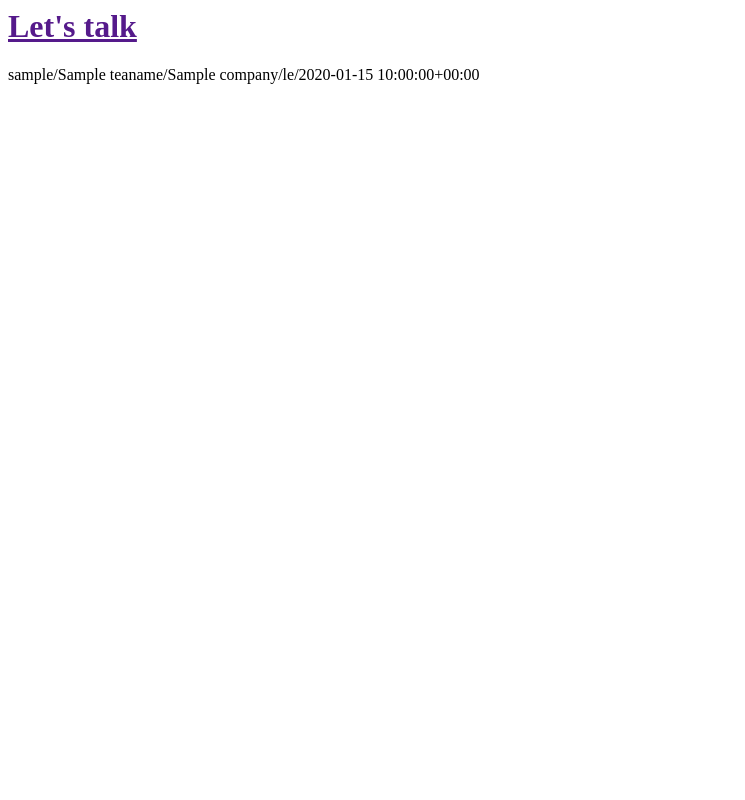
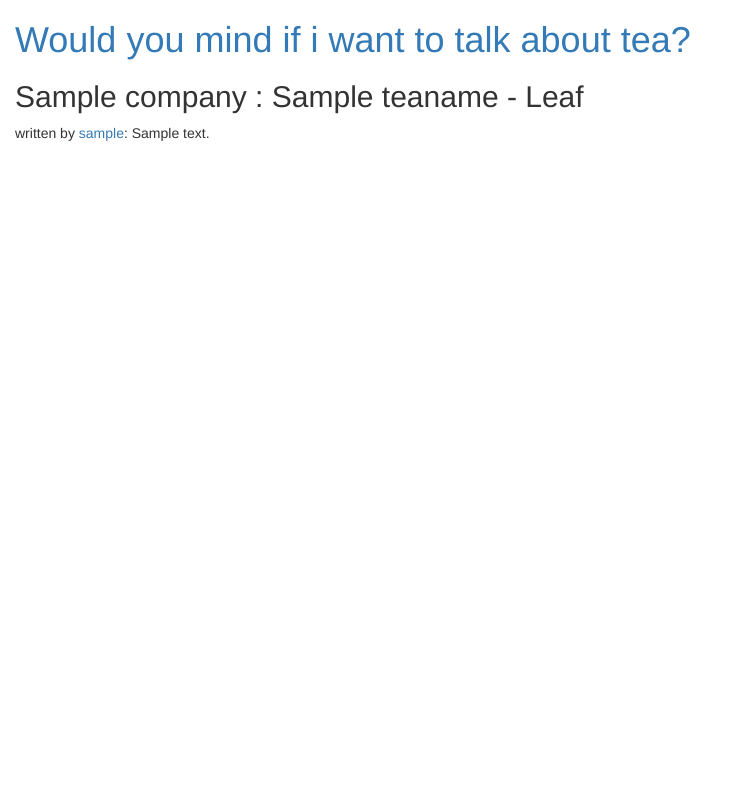
Before and after one commit to singstat/tea_recommand, a Django app: page / in a window 1280 px wide. Shown: the whole page, without its empty margins (0-745 px from the left). Run offline with Django 3.2, Linux system fonts and the light colour scheme; tables that the repository leaves empty hold one stand-in row (values such as "Sample post"); some libraries are stand-ins or nearby versions.

Commit message:
try to make personal_page
내가 뭐 하는지 모르는 상태로 발광을 하다가 뭐좀 만듬. 아직 미완.

```diff
--- a/tea_log/models.py
+++ b/tea_log/models.py
@@ -61,7 +61,7 @@ class Tea(models.Model):
     status = models.CharField(max_length=10,  choices=STATUS_CHOICE,  default='le')
 
     def __str__(self):
-        return "{}/{}/{}".format(self.name, self.company, self.status)
+        return "{} : {} - {}".format(self.company,self.name,self.get_status_display())
 
 
 
--- /dev/null
+++ b/tea_log/static/css/blog.css
@@ -0,0 +1,3 @@
+body {
+    padding-left: 15px;
+}
--- /dev/null
+++ b/tea_log/templates/tea_log/base.html
@@ -0,0 +1,16 @@
+{% load staticfiles %}
+<html>
+    <head>
+        <title>Tea diary</title>
+
+		<link rel="stylesheet" href="//maxcdn.bootstrapcdn.com/bootstrap/3.2.0/css/bootstrap.min.css">
+		<link rel="stylesheet" href="//maxcdn.bootstrapcdn.com/bootstrap/3.2.0/css/bootstrap-theme.min.css">
+		<link rel="stylesheet" href="{% static "css/blog.css" %}">
+    </head>
+    <body>
+
+		{% block content %}
+		{% endblock %}
+
+    </body>
+</html>
--- a/tea_log/templates/tea_log/tea_list.html
+++ b/tea_log/templates/tea_log/tea_list.html
@@ -1,16 +1,16 @@
-<html>
-    <head>
-        <title>Tea diary</title>
-    </head>
-    <body>
+{% extends "tea_log/base.html" %}
+	{% block content %}
 		<div>
-		<h1><a href="">Let's talk</a></h1>
+		<h1><a href="">Would you mind if i want to talk about tea?</a></h1>
 		</div>
 
 		<div>
-		{% for post in posts %}
-		    <p>{{ post }}</p>
+		{% regroup posts|dictsortreversed:"created_date" by tea_info as tea_info_list %}
+		{% for item in tea_info_list %}
+			<h2>{{ item.grouper }}</h2>
+			{% for comp in item.list %}
+		    	<p>written by <a href="{% url "user_detail" un=comp.author %}">{{comp.author}}</a>: {{ comp.comment}}</p>
+			{% endfor %}
 		{% endfor %}
 		</div>
-    </body>
-</html>
+	{% endblock content %}
--- a/tea_log/urls.py
+++ b/tea_log/urls.py
@@ -2,5 +2,6 @@ from django.conf.urls import url
 from . import views
 
 urlpatterns = [
-	url(r'^$', views.tea_list, name='tea_list'),
+	url(r'^$', views.tea_list,name='tea_list'),
+    url(r'^(?P<un>\w+)/$', views.user_detail, name='user_detail'),
 ]
--- a/tea_log/views.py
+++ b/tea_log/views.py
@@ -1,9 +1,16 @@
 from django.shortcuts import render
 from django.utils import timezone
 from .models import Entry
+from django.contrib.auth.models import User
+
+from django.shortcuts import render, get_object_or_404
 
 def tea_list(request):
     posts = Entry.objects.order_by('-created_date')
 
     return render(request, 'tea_log/tea_list.html', {'posts': posts})
+
+def user_detail(request, un):
+    post = Entry.objects.filter( author= User.objects.get(username= un).pk )
+    return render(request, 'tea_log/tea_list.html', {'posts': post})
 # Create your views here.
```
